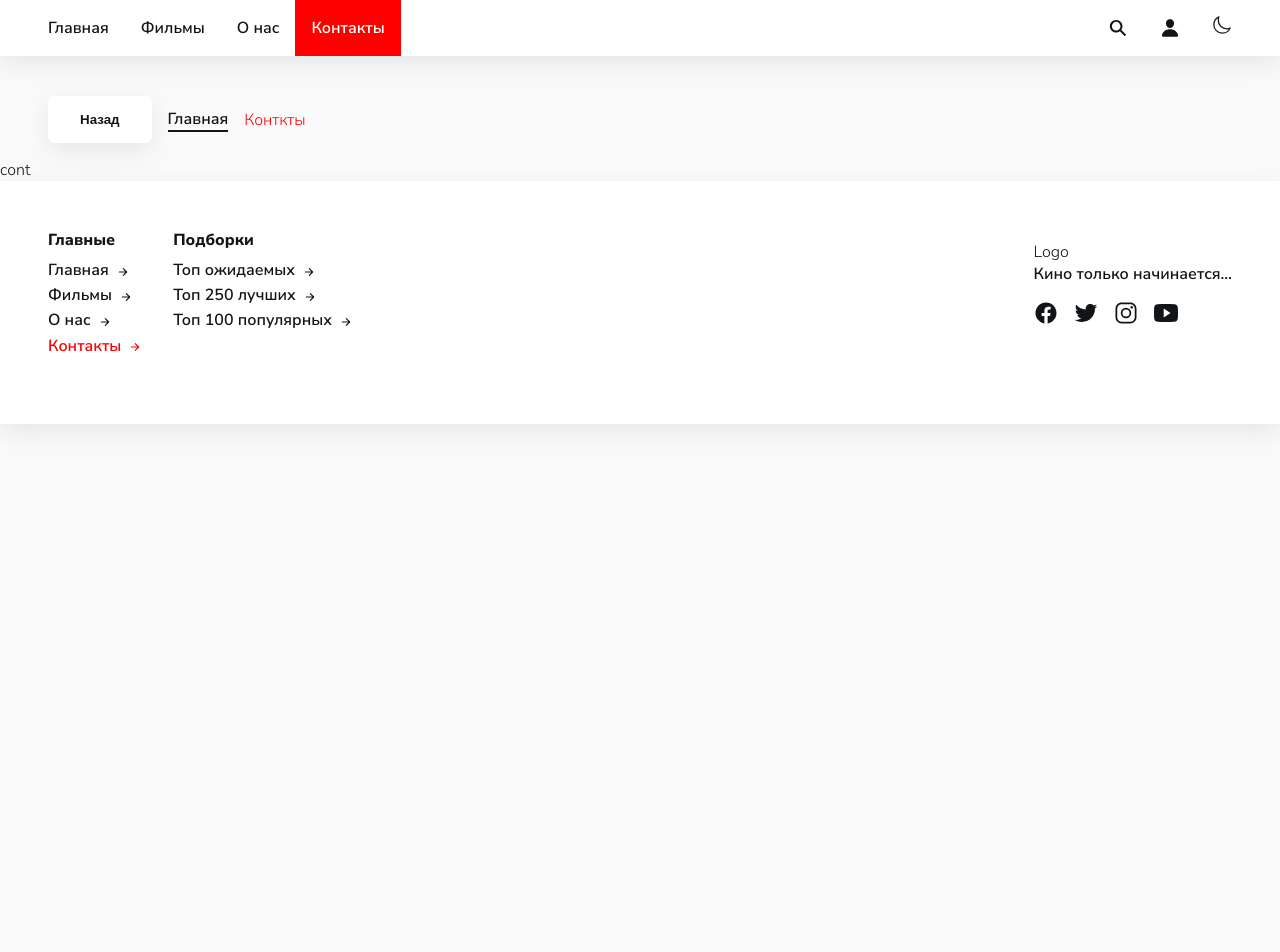
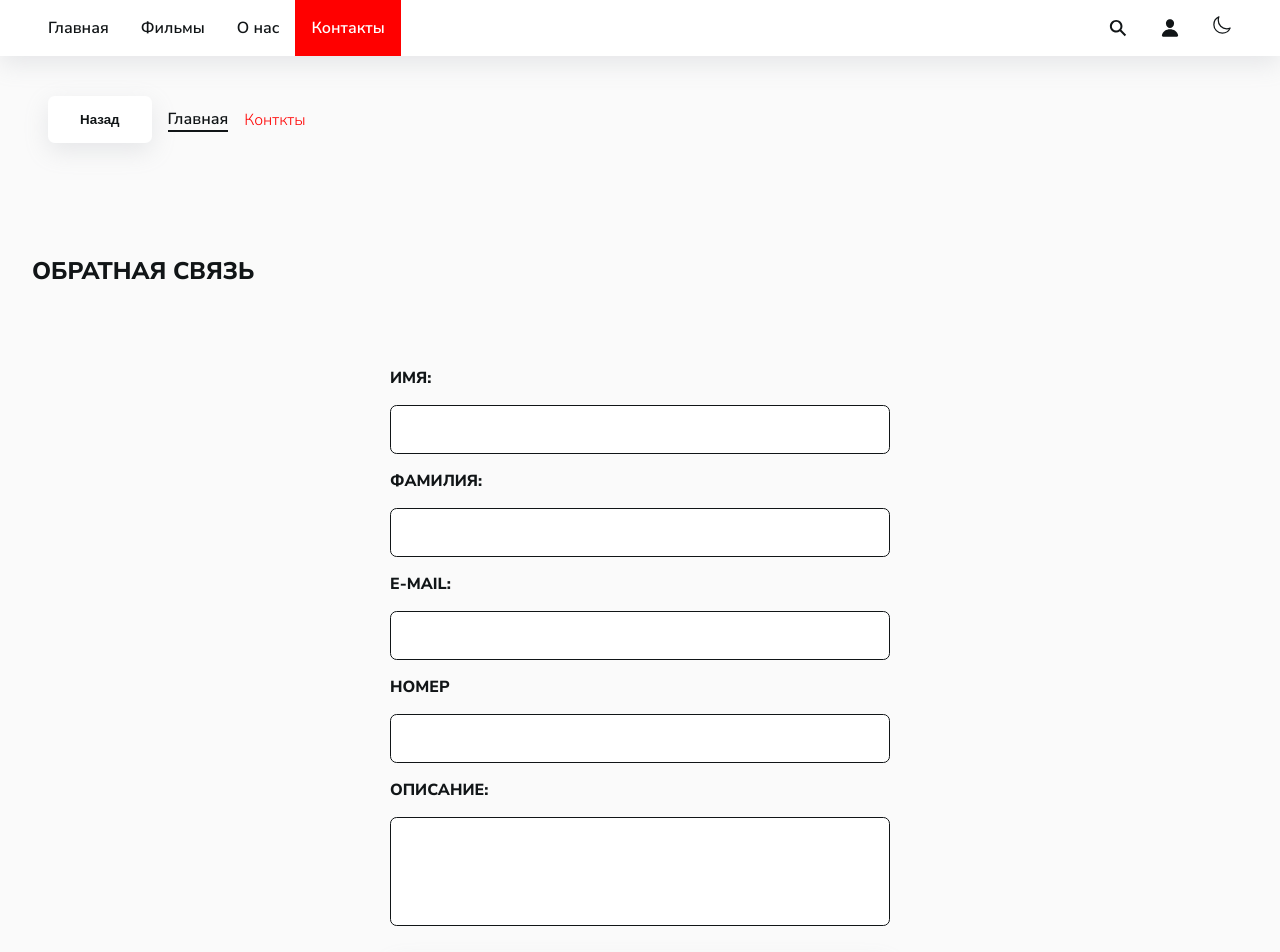
Before and after one commit to Koralldv/kinopoisk, a React (Create React App) app: page /contacts in a window 1280 px wide. Shown: the top 952 px of the page. Before the commit the page ends 800 px from the top, so only its background shows below. Built offline with nearby package versions, Linux system fonts and the light colour scheme; no server answers.

Commit message:
Добавил форму обратной связи

```diff
--- a/src/Pages/Contact.jsx
+++ b/src/Pages/Contact.jsx
@@ -1,5 +1,188 @@
 import React from 'react';
+import styled from 'styled-components';
+import { useForm } from 'react-hook-form';
+
+import { IoWarning } from 'react-icons/io5';
 
 export const Contact = () => {
-    return <div>cont</div>;
+    const {
+        register,
+        formState: { errors, isValid },
+        handleSubmit,
+        reset,
+    } = useForm({ mode: 'onBlur' });
+
+    const onSubmit = (data) => {
+        alert(JSON.stringify(data));
+        reset();
+    };
+
+    return (
+        <Wrapper>
+            <Title>Обратная связь</Title>
+            <From onSubmit={handleSubmit(onSubmit)}>
+                <InputBlock>
+                    <InputName>Имя:</InputName>
+                    <Input {...register('firstName', { required: 'Обязательное поле' })} />
+                </InputBlock>
+                {errors?.firstName && (
+                    <Error>
+                        <IoWarning />
+                        <ErrorMess>{errors?.firstName.message || 'Ошибка!'}</ErrorMess>
+                    </Error>
+                )}
+                <InputBlock>
+                    <InputName>Фамилия:</InputName>
+                    <Input {...register('lastName', { required: 'Обязательное поле' })} />
+                </InputBlock>
+
+                {errors?.lastName && (
+                    <Error>
+                        <IoWarning />
+                        <ErrorMess>{errors?.lastName.message || 'Ошибка!'}</ErrorMess>
+                    </Error>
+                )}
+
+                <InputBlock>
+                    <InputName>E-mail:</InputName>
+                    <Input
+                        {...register('email', {
+                            required: 'Обязательное поле',
+                            pattern: {
+                                value: /^(([^<>()[\]\\.,;:\s@"]+(\.[^<>()[\]\\.,;:\s@"]+)*)|(".+"))@((\[[0-9]{1,3}\.[0-9]{1,3}\.[0-9]{1,3}\.[0-9]{1,3}\])|(([a-zA-Z\-0-9]+\.)+[a-zA-Z]{2,}))$/,
+                                message: 'Невалидный e-mail',
+                            },
+                        })}
+                    />
+
+                    {errors?.email && (
+                        <Error>
+                            <IoWarning />
+                            <ErrorMess>{errors?.email.message || 'Ошибка!'}</ErrorMess>
+                        </Error>
+                    )}
+                </InputBlock>
+                <InputBlock>
+                    <InputName>Номер</InputName>{' '}
+                    <Input
+                        {...register('tel', {
+                            required: 'Обязательное поле',
+                            pattern: {
+                                value: /(\+?\d[- .]*){7,13}/,
+                                message: 'Невалидный номер',
+                            },
+                        })}
+                    />
+                </InputBlock>
+                {errors?.tel && (
+                    <Error>
+                        <IoWarning />
+                        <ErrorMess>{errors?.tel.message || 'Ошибка!'}</ErrorMess>
+                    </Error>
+                )}
+
+                <InputBlock>
+                    <InputName>Описание:</InputName>
+                    <Textarea
+                        {...register('text', {
+                            minLength: {
+                                value: 15,
+                                message: 'Минимум 15 символов',
+                            },
+                        })}
+                        rows="5"
+                    />
+                </InputBlock>
+                {errors?.text && (
+                    <Error>
+                        <IoWarning />
+                        <ErrorMess>{errors?.text.message || 'Ошибка!'}</ErrorMess>
+                    </Error>
+                )}
+                <Botton type="submit" disabled={!isValid} />
+            </From>
+        </Wrapper>
+    );
 };
+
+const Wrapper = styled.div`
+    width: 100%;
+    padding: 6rem 2rem;
+    background-color: var(--bg-color);
+`;
+
+const Title = styled.h1`
+    font-size: var(--fz-xl);
+    color: var(--colors-text);
+    margin: 0 0 4rem 0;
+    padding: 0;
+    text-transform: uppercase;
+    word-wrap: break-word;
+    @media (max-width: 768px) {
+        margin: 2rem 0;
+    }
+`;
+
+const From = styled.form`
+    width: 100%;
+    max-width: 500px;
+    margin: 2rem auto;
+`;
+
+const InputBlock = styled.span`
+    display: flex;
+    flex-direction: column;
+`;
+
+const Input = styled.input`
+    padding: 1rem;
+    border-radius: var(--radii);
+    border: 1px solid var(--colors-text);
+    width: 100%;
+    margin-top: 1rem;
+`;
+
+const Textarea = styled.textarea`
+    padding: 1rem;
+    border-radius: var(--radii);
+    border: 1px solid var(--colors-text);
+    width: 100%;
+    margin-top: 1rem;
+    resize: none;
+`;
+
+const Botton = styled.input`
+    padding: 1.2rem 0;
+    border-radius: var(--radii);
+    border: none;
+    width: 100%;
+    box-shadow: var(--shadow);
+    background-color: red;
+    color: #fff;
+    font-weight: var(--fw-bold);
+    text-transform: uppercase;
+    margin-top: 2rem;
+    cursor: pointer;
+`;
+
+const InputName = styled.span`
+    color: var(--colors-text);
+    font-weight: var(--fw-bold);
+    font-size: var(--fz-md);
+    margin: 1rem 0 0;
+    text-transform: uppercase;
+`;
+
+const Error = styled.span`
+    color: red;
+    font-size: var(--fz-md);
+    margin: 0.5rem 0 0;
+    display: flex;
+`;
+
+const ErrorMess = styled.span`
+    font-weight: var(--fw-light);
+    font-size: var(--fz-sm);
+    margin: 0 0 0 0.2rem;
+    display: block;
+`;
```
